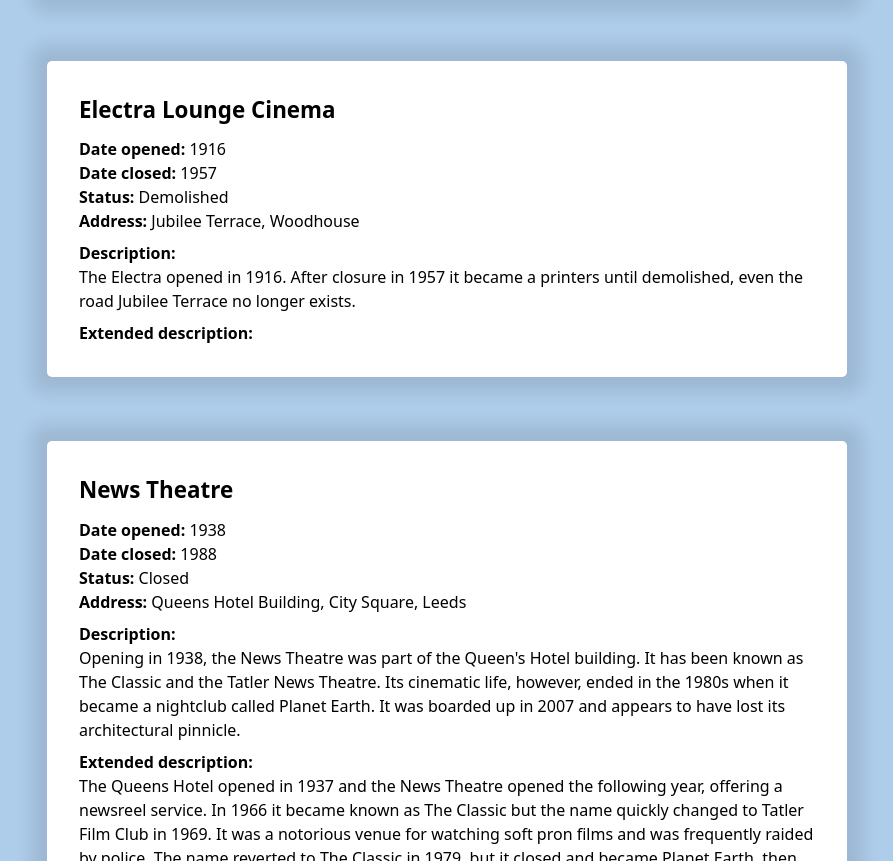
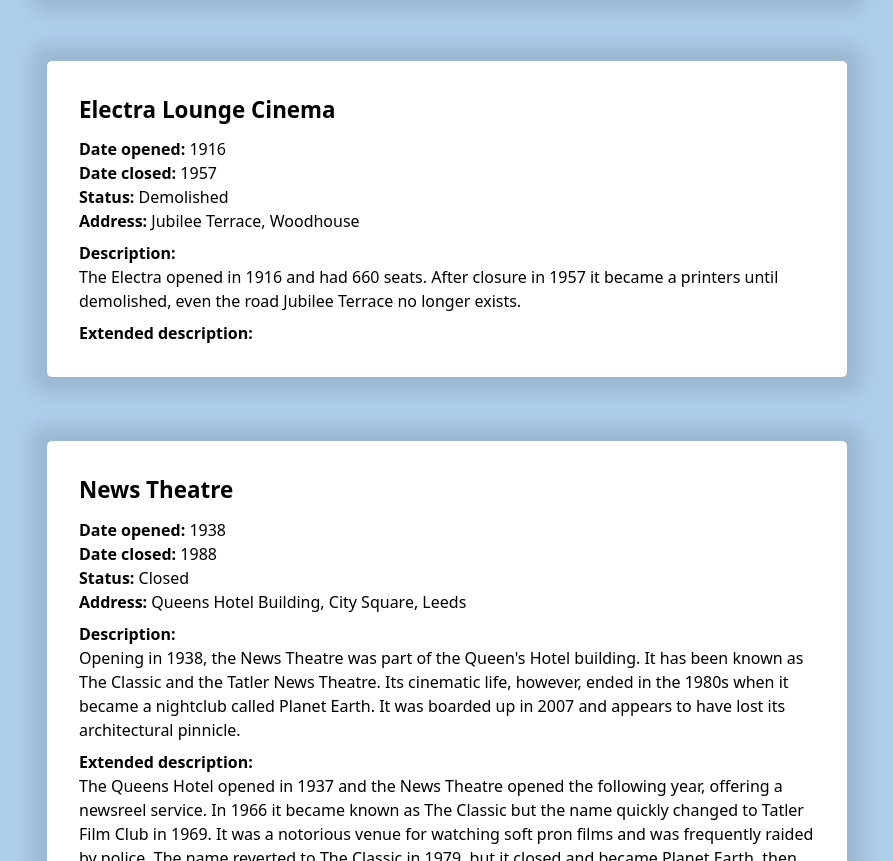
Before and after one commit to johnpuddephatt/hidinginplainsight, an Eleventy site: page src/index.njk in a window 1280 px wide. Shown: the part 7365-8226 px from the top of the page, without its empty margins (193-1086 px from the left). Built offline with nearby package versions, Linux system fonts and the light colour scheme; Eleventy itself is replaced by a stand-in of ours; files that its build step writes are made by us from their sources.

Commit message:
Update Cinemas “electra-lounge-cinema”

```diff
--- a/src/cinemas/electra-lounge-cinema.md
+++ b/src/cinemas/electra-lounge-cinema.md
@@ -5,6 +5,7 @@ date_close: "1957"
 status: Demolished
 location: '{"type":"Point","coordinates":[-1.550459,53.8132378]}'
 address: "Jubilee Terrace, Woodhouse "
-description: The Electra opened in 1916. After closure in 1957 it became a
-  printers until demolished, even the road Jubilee Terrace no longer exists.
+description: The Electra opened in 1916 and had 660 seats. After closure in 1957
+  it became a printers until demolished, even the road Jubilee Terrace no longer
+  exists.
 ---
```
